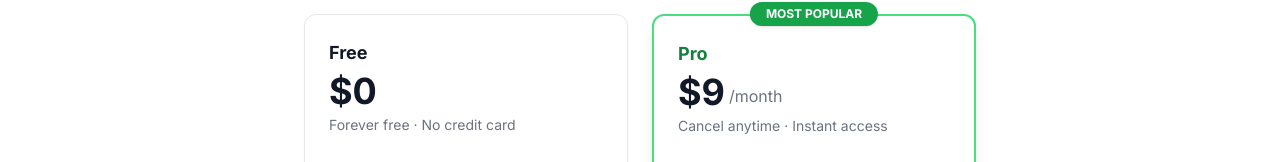
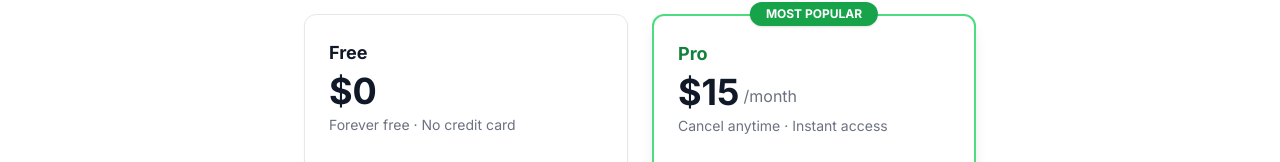
Before and after one commit to Willer1986/shopify-profit-calc, a Next.js app in the folder shopify-profit-calculator/: page /pricing in a window 1280 px wide. Shown: the part 259-421 px from the top of the page. Built offline with nearby package versions, Linux system fonts and the light colour scheme; no server answers.

Commit message:
Update Pro pricing from $9 to $15

```diff
--- a/shopify-profit-calculator/src/app/pricing/page.tsx
+++ b/shopify-profit-calculator/src/app/pricing/page.tsx
@@ -69,7 +69,7 @@ export default async function PricingPage() {
           <div className="mb-6">
             <div className="font-bold text-lg mb-1 text-brand-700">Pro</div>
             <div className="flex items-end gap-1">
-              <span className="text-4xl font-bold">$9</span>
+              <span className="text-4xl font-bold">$15</span>
               <span className="text-gray-500 text-base mb-1">/month</span>
             </div>
             <div className="text-gray-500 text-sm mt-1">Cancel anytime · Instant access</div>
```
